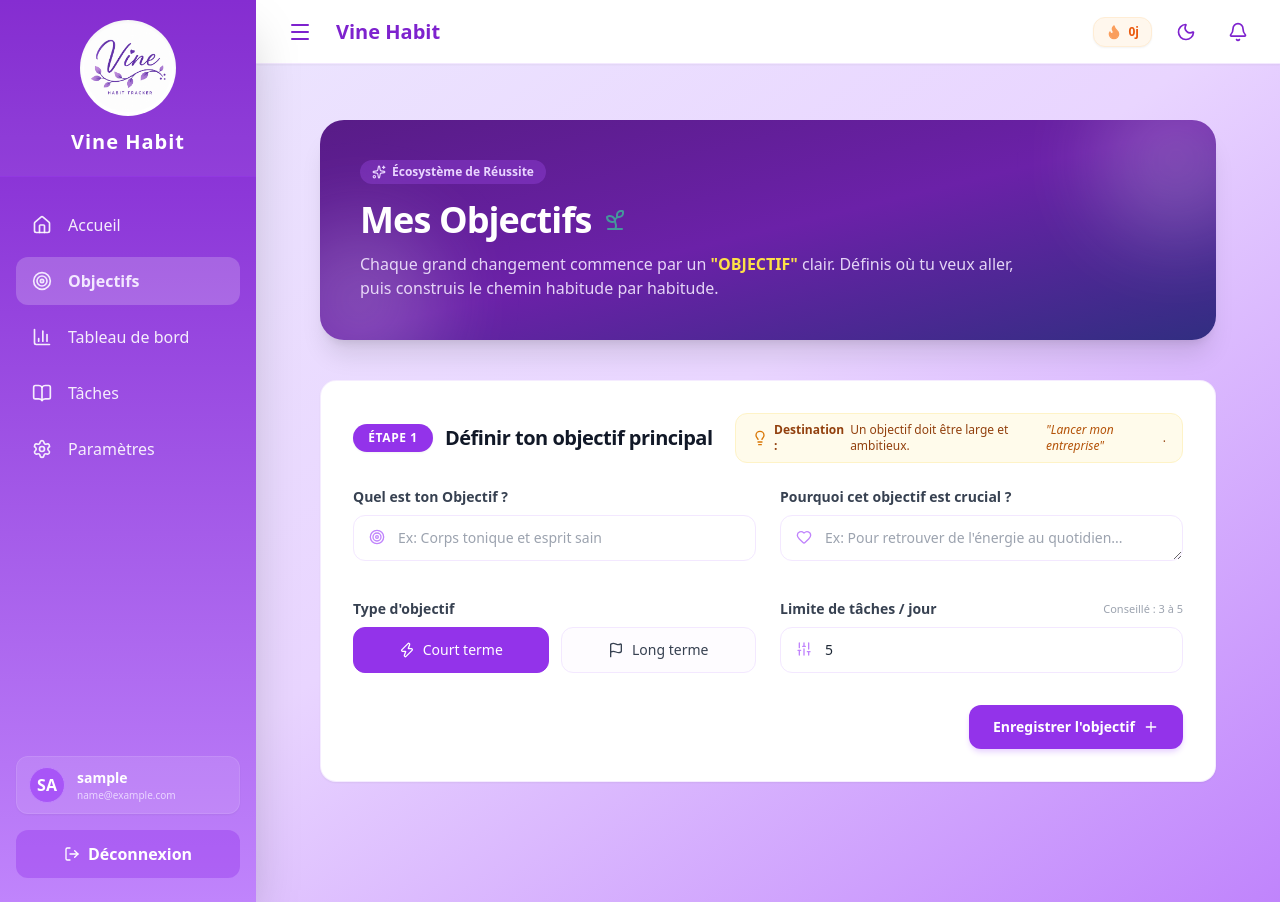
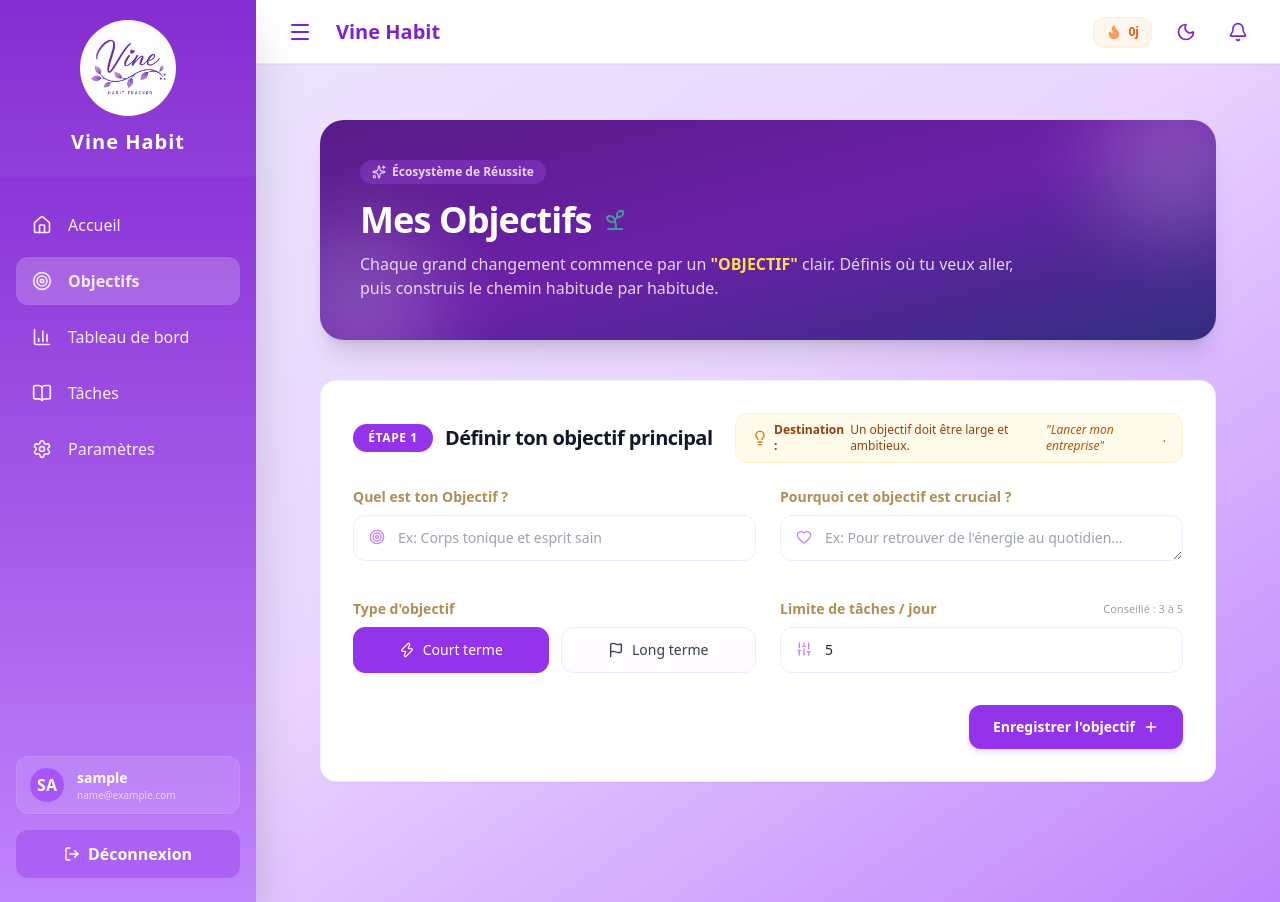
Before and after one commit to netty-hue/vine_habit_tracker, a Flask app: page /goal in a window 1280 px wide. Run offline with Flask 3, Linux system fonts and the light colour scheme; the visitor is signed in with stand-in values (Sample User, id 1); data that the repository does not hold is empty; some libraries are stand-ins or nearby versions.

Commit message:
test de couleur or

```diff
--- a/app/templates/data/goal.html
+++ b/app/templates/data/goal.html
@@ -38,7 +38,7 @@
             <form method="POST" action="{{ url_for('main.create_goal') }}" class="space-y-6">
                 <div class="grid grid-cols-1 md:grid-cols-2 gap-6">
                     <div class="space-y-2">
-                        <label class="block text-sm font-semibold text-gray-700">Quel est ton Objectif ?</label>
+                        <label class="block text-sm font-semibold text-[#B08D57]">Quel est ton Objectif ?</label>
                         <div class="relative">
                             <i data-lucide="target" class="absolute left-4 top-3.5 w-4 h-4 text-purple-400"></i>
                             <input type="text" name="goal_title" required placeholder="Ex: Corps tonique et esprit sain"
@@ -47,7 +47,7 @@
                     </div>
 
                     <div class="space-y-2">
-                        <label class="block text-sm font-semibold text-gray-700">Pourquoi cet objectif est crucial ?</label>
+                        <label class="block text-sm font-semibold text-[#B08D57]">Pourquoi cet objectif est crucial ?</label>
                         <div class="relative">
                             <i data-lucide="heart" class="absolute left-4 top-3.5 w-4 h-4 text-purple-400"></i>
                             <textarea name="goal_description" rows="1" placeholder="Ex: Pour retrouver de l'énergie au quotidien..."
@@ -58,7 +58,7 @@
 
                 <div class="grid grid-cols-1 md:grid-cols-2 gap-6 pt-2">
                     <div class="space-y-2">
-                        <label class="block text-sm font-semibold text-gray-700">Type d'objectif</label>
+                        <label class="block text-sm font-semibold text-[#B08D57]">Type d'objectif</label>
                         <div class="grid grid-cols-2 gap-3">
                             <label class="flex items-center justify-center gap-2 p-3 bg-purple-50/30 border border-purple-100 rounded-xl cursor-pointer text-sm font-medium text-gray-700 hover:bg-purple-50 transition has-[input:checked]:bg-purple-600 has-[input:checked]:text-white has-[input:checked]:border-purple-600">
                                 <input type="radio" name="goal_type" value="court_terme" checked class="sr-only">
@@ -73,7 +73,7 @@
 
                     <div class="space-y-2">
                         <div class="flex justify-between items-center">
-                            <label class="block text-sm font-semibold text-gray-700">Limite de tâches / jour</label>
+                            <label class="block text-sm font-semibold text-[#B08D57]">Limite de tâches / jour</label>
                             <span class="text-[11px] text-gray-400">Conseillé : 3 à 5</span>
                         </div>
                         <div class="relative">
@@ -101,7 +101,7 @@
 
             <form method="POST" action="{{ url_for('main.create_habit') }}" class="space-y-5">
                 <div class="space-y-2">
-                    <label class="block text-sm font-semibold text-gray-700">Pour quel objectif ?</label>
+                    <label class="block text-sm font-semibold text-[#B08D57]">Pour quel objectif ?</label>
                     <div class="relative">
                         <i data-lucide="check-square" class="absolute left-4 top-3.5 w-4 h-4 text-purple-400"></i>
                         <select name="habit_goal_id" class="w-full pl-11 pr-10 py-3 bg-purple-50/30 border border-purple-100 rounded-xl text-sm text-gray-800 focus:outline-none focus:border-purple-500 bg-white appearance-none transition">
@@ -115,12 +115,12 @@
 
                 <div class="grid grid-cols-1 md:grid-cols-2 gap-4">
                     <div class="space-y-2">
-                        <label class="block text-sm font-semibold text-gray-700">Nom de l'habitude</label>
+                        <label class="block text-sm font-semibold text-[#B08D57]">Nom de l'habitude</label>
                         <input type="text" name="habit_title" required placeholder="Ex: Séance de cardio"
                             class="w-full px-4 py-3 bg-purple-50/30 border border-purple-100 rounded-xl text-sm text-gray-800 focus:outline-none focus:border-purple-500 bg-white transition">
                     </div>
                     <div class="space-y-2">
-                        <label class="block text-sm font-semibold text-gray-700">Résultat attendu</label>
+                        <label class="block text-sm font-semibold text-[#B08D57]">Résultat attendu</label>
                         <input type="text" name="habit_expected_result" placeholder="Ex: Tenir 30 min sans pause"
                             class="w-full px-4 py-3 bg-purple-50/30 border border-purple-100 rounded-xl text-sm text-gray-800 focus:outline-none focus:border-purple-500 bg-white transition">
                     </div>
@@ -128,12 +128,12 @@
 
                 <div class="grid grid-cols-1 md:grid-cols-2 gap-4">
                     <div class="space-y-2">
-                        <label class="block text-sm font-semibold text-gray-700">Jours planifiés</label>
+                        <label class="block text-sm font-semibold text-[#B08D57]">Jours planifiés</label>
                         <input type="text" name="habit_schedule_days" placeholder="Ex: Lun, Mer, Ven"
                             class="w-full px-4 py-3 bg-purple-50/30 border border-purple-100 rounded-xl text-sm text-gray-800 focus:outline-none focus:border-purple-500 bg-white transition">
                     </div>
                     <div class="space-y-2">
-                        <label class="block text-sm font-semibold text-gray-700">Durée (minutes)</label>
+                        <label class="-gray-700">Durée (minutes)</label>
                         <input type="number" name="habit_duration" min="1" placeholder="Ex: 30"
                             class="w-full px-4 py-3 bg-purple-50/30 border border-purple-100 rounded-xl text-sm text-gray-800 focus:outline-none focus:border-purple-500 bg-white transition">
                     </div>
@@ -153,11 +153,11 @@
             <div class="flex items-center gap-3 mb-6">
                 <span class="flex items-center justify-center bg-purple-600 text-white font-extrabold text-xs w-20 h-7 rounded-full uppercase tracking-wider shadow-sm">Étape 3</span>
                 <h2 class="text-xl font-bold text-gray-900 tracking-tight">Actions du jour (Tâches)</h2>
-            </div>
+            </div>block text-sm font-semibold text
 
             <form method="POST" action="{{ url_for('main.goal') }}" class="space-y-5">
                 <div class="space-y-2">
-                    <label class="block text-sm font-semibold text-gray-700">Pour quel objectif ?</label>
+                    <label class="block text-sm font-semibold text-[#B08D57]">Pour quel objectif ?</label>
                     <div class="relative">
                         <i data-lucide="target" class="absolute left-4 top-3.5 w-4 h-4 text-purple-400"></i>
                         <select name="task_goal_id" class="w-full pl-11 pr-10 py-3 bg-purple-50/30 border border-purple-100 rounded-xl text-sm text-gray-800 focus:outline-none focus:border-purple-500 bg-white appearance-none transition">
@@ -171,13 +171,13 @@
                 </div>
 
                 <div class="space-y-2">
-                    <label class="block text-sm font-semibold text-gray-700">Quelle est l'action précise ?</label>
+                    <label class="block text-sm font-semibold text-[#B08D57]">Quelle est l'action précise ?</label>
                     <input type="text" name="titre" required placeholder="Ex: Faire 15 min de gainage léger"
                         class="w-full px-4 py-3 bg-purple-50/30 border border-purple-100 rounded-xl text-sm text-gray-800 focus:outline-none focus:border-purple-500 bg-white transition">
                 </div>
 
                 <div class="space-y-2">
-                    <label class="block text-sm font-semibold text-gray-700">Quels jours effectuer cette tâche ? (Laisse vide pour une tâche unique)</label>
+                    <label class="block text-sm font-semibold text-[#B08D57]">Quels jours effectuer cette tâche ? (Laisse vide pour une tâche unique)</label>
                     <div class="grid grid-cols-4 sm:grid-cols-7 gap-2">
                         {% set weekdays = [('0', 'Lun'), ('1', 'Mar'), ('2', 'Mer'), ('3', 'Jeu'), ('4', 'Ven'), ('5', 'Sam'), ('6', 'Dim')] %}
                         {% for val, name in weekdays %}
@@ -194,7 +194,7 @@
 
                 <div class="grid grid-cols-1 sm:grid-cols-2 gap-4 items-center">
                     <div class="space-y-2">
-                        <label class="block text-sm font-semibold text-gray-700">Créneau horaire (Intervalle)</label>
+                        <label class="block text-sm font-semibold text-[#B08D57]">Créneau horaire (Intervalle)</label>
                         <div class="flex items-center gap-2">
                             <div class="relative flex-1">
                                 <span class="absolute left-3 top-3 text-xs text-gray-400">De</span>
@@ -210,7 +210,7 @@
                     </div>
 
                     <div class="space-y-2">
-                        <label class="block text-sm font-semibold text-gray-700">Date limite / Date d'exécution</label>
+                        <label class="block text-sm font-semibold text-[#B08D57]">Date limite / Date d'exécution</label>
                         <input type="date" name="task_deadline" class="w-full px-4 py-2.5 bg-purple-50/30 border border-purple-100 rounded-xl text-sm text-gray-800 focus:outline-none focus:border-purple-500 bg-white transition">
                     </div>
                 </div>
```
